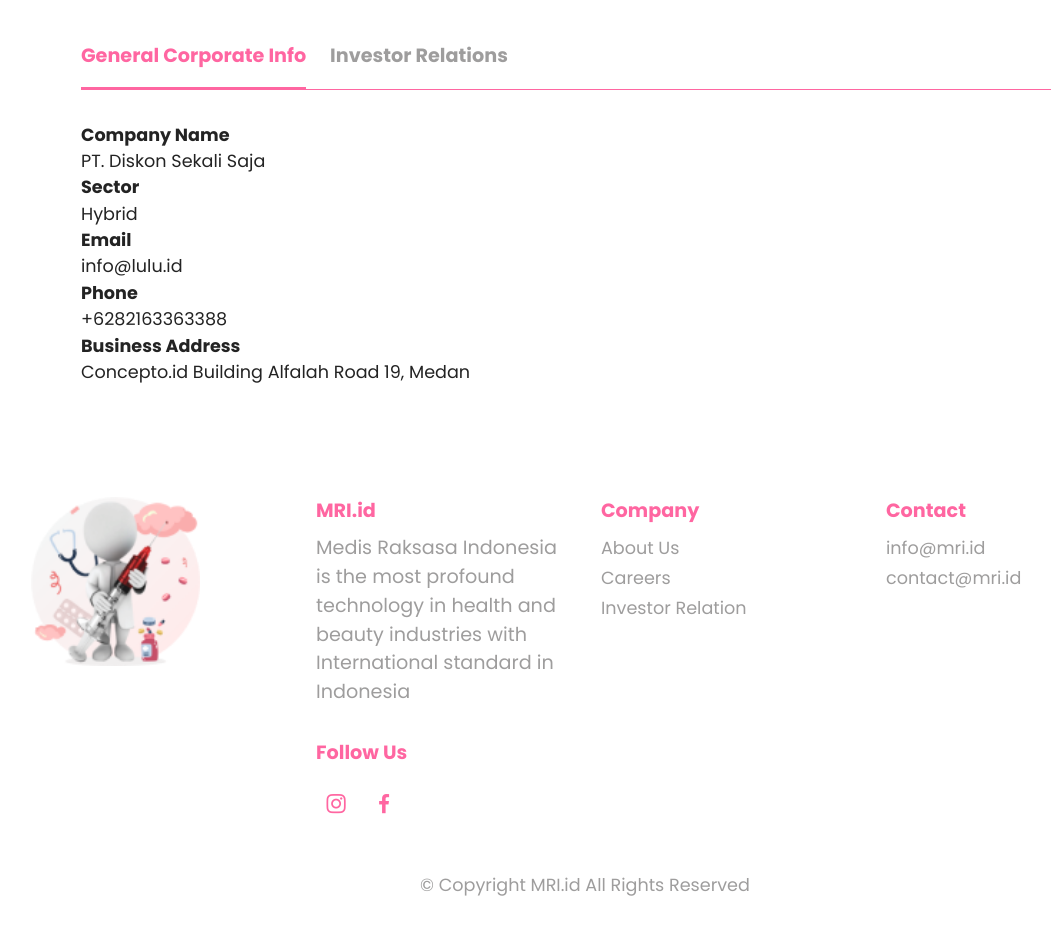
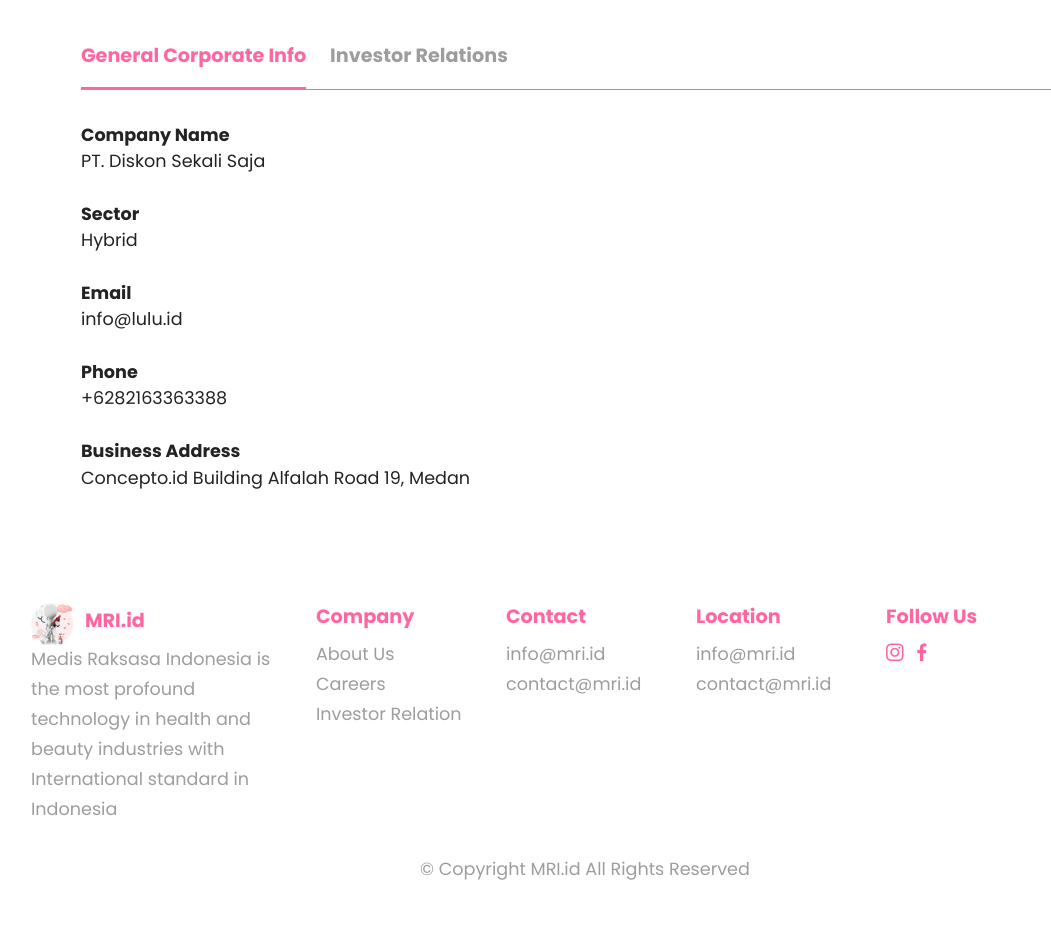
Before and after one commit to go2ariesm/mri.id, a plain HTML site: page InvestorRelation.html in a window 1280 px wide. Shown: the part 1540-2474 px from the top of the page, without its empty margins (55-1106 px from the left). Drawn offline with Linux system fonts and the light colour scheme.

Commit message:
Add files via upload

```diff
--- a/InvestorRelation.html
+++ b/InvestorRelation.html
@@ -119,7 +119,7 @@
                     <div id="tab1" class="tab-pane in active" role="tabpanel">
                         <div class="row">
                             <div class="col-md-12">
-                                <p class="mbr-text mbr-fonts-style display-4"><strong>Company Name</strong><br>PT. Diskon Sekali Saja<br><strong>Sector</strong><br>Hybrid<br><strong>Email</strong><br>info@lulu.id<br><strong>Phone</strong><br>+6282163363388<br><strong>Business Address</strong><br>Concepto.id Building Alfalah Road 19, Medan<strong><br></strong></p>
+                                <p class="mbr-text mbr-fonts-style display-4"><strong>Company Name</strong><br>PT. Diskon Sekali Saja<br><br><strong>Sector</strong><br>Hybrid<br><br><strong>Email</strong><br>info@lulu.id<br><br><strong>Phone</strong><br>+6282163363388<br><br><strong>Business Address</strong><br>Concepto.id Building Alfalah Road 19, Medan<strong><br></strong></p>
                             </div>
                         </div>
 
@@ -161,7 +161,7 @@
     </div>
 </section>
 
-<section data-bs-version="5.1" class="footer4 cid-ttzUpOLhzj" once="footers" id="footer4-z">
+<section data-bs-version="5.1" class="footer4 cid-ttorZeHijv" once="footers" id="footer4-f">
 
 
 
@@ -169,48 +169,39 @@
 
     <div class="container">
         <div class="row mbr-white">
-            <div class="col-6 col-lg-3">
-                <div class="media-wrap col-md-8 col-12">
-
-                        <img src="assets/images/logo.png" alt="">
-
-                </div>
+            <div class="col-sm-3">
+				<img src="assets/images/logo.png" alt="" style="width:42px;height:42px;">
+                <span class="mbr-fonts-style display-7" style="color:#FF66A1;font-weight:bold;position:absolute;top:4px;left:70px;">MRI.id</span>
+					<ul class="list mbr-fonts-style display-4">
+                    <li class="mbr-text item-wrap">Medis Raksasa Indonesia is the most profound technology in health and beauty industries with International standard in Indonesia</li>
+                </ul>
             </div>
-            <div class="col-12 col-md-6 col-lg-3">
-                <h5 class="mbr-section-subtitle mbr-fonts-style mb-2 display-7">
-                    <strong>MRI.id</strong></h5>
-                <p class="mbr-text mbr-fonts-style mb-4 display-7">
-                    Medis Raksasa Indonesia is the most profound technology in health and beauty industries with International standard in Indonesia</p>
-                <h5 class="mbr-section-subtitle mbr-fonts-style mb-3 display-7">
-                    <strong>Follow Us</strong>
-                </h5>
-                <div class="social-row display-7">
-                    <div class="soc-item">
-
-                            <span class="mbr-iconfont socicon-instagram socicon" style="color: rgb(255, 102, 161); fill: rgb(255, 102, 161);"></span>
-
-                    </div>
-                    <div class="soc-item">
-
-                            <span class="mbr-iconfont socicon-facebook socicon" style="color: rgb(255, 102, 161); fill: rgb(255, 102, 161);"></span>
-
-                    </div>
-
-
-                </div>
-            </div>
-            <div class="col-12 col-md-6 col-lg-3">
+            <div class="col-sm-2">
                 <h5 class="mbr-section-subtitle mbr-fonts-style mb-2 display-7">
                     <strong>Company</strong></h5>
                 <ul class="list mbr-fonts-style display-4">
                     <li class="mbr-text item-wrap">About Us</li><li class="mbr-text item-wrap">Careers</li><li class="mbr-text item-wrap">Investor Relation</li>
                 </ul>
             </div>
-            <div class="col-12 col-md-6 col-lg-3">
+            <div class="col-sm-2">
                 <h5 class="mbr-section-subtitle mbr-fonts-style mb-2 display-7">
                     <strong>Contact</strong></h5>
                 <ul class="list mbr-fonts-style display-4">
                     <li class="mbr-text item-wrap">info@mri.id</li><li class="mbr-text item-wrap">contact@mri.id</li>
+                </ul>
+            </div>
+			<div class="col-sm-2">
+                <h5 class="mbr-section-subtitle mbr-fonts-style mb-2 display-7">
+                    <strong>Location</strong></h5>
+                <ul class="list mbr-fonts-style display-4">
+                    <li class="mbr-text item-wrap">info@mri.id</li><li class="mbr-text item-wrap">contact@mri.id</li>
+                </ul>
+            </div>
+			<div class="col-sm-2">
+                <h5 class="mbr-section-subtitle mbr-fonts-style mb-2 display-7">
+                    <strong>Follow Us</strong></h5>
+                <ul class="list mbr-fonts-style display-4">
+                    <li class="mbr-text item-wrap"><span class="mbr-iconfont socicon-instagram socicon" style="color: rgb(255, 102, 161); fill: rgb(255, 102, 161);"></span>&nbsp;&nbsp;<span class="mbr-iconfont socicon-facebook socicon" style="color: rgb(255, 102, 161); fill: rgb(255, 102, 161);"></span></li>
                 </ul>
             </div>
             <div class="col-12 mt-4">
@@ -220,7 +211,6 @@
         </div>
     </div>
 </section>
-
 <section class="display-7" style="display:none!important;padding: 0;align-items: center;justify-content: center;flex-wrap: wrap;    align-content: center;display: flex;position: relative;height: 4rem;"></section><script src="assets/bootstrap/js/bootstrap.bundle.min.js"></script>  <script src="assets/smoothscroll/smooth-scroll.js"></script>  <script src="assets/ytplayer/index.js"></script>  <script src="assets/dropdown/js/navbar-dropdown.js"></script>  <script src="assets/mbr-tabs/mbr-tabs.js"></script>  <script src="assets/theme/js/script.js"></script>  <script src="assets/formoid/formoid.min.js"></script>
 
 
```
Also changed, not shown: Careers.html (+25 -33 lines), aboutus.html (+23 -32 lines), index.html (+22 -31 lines).
